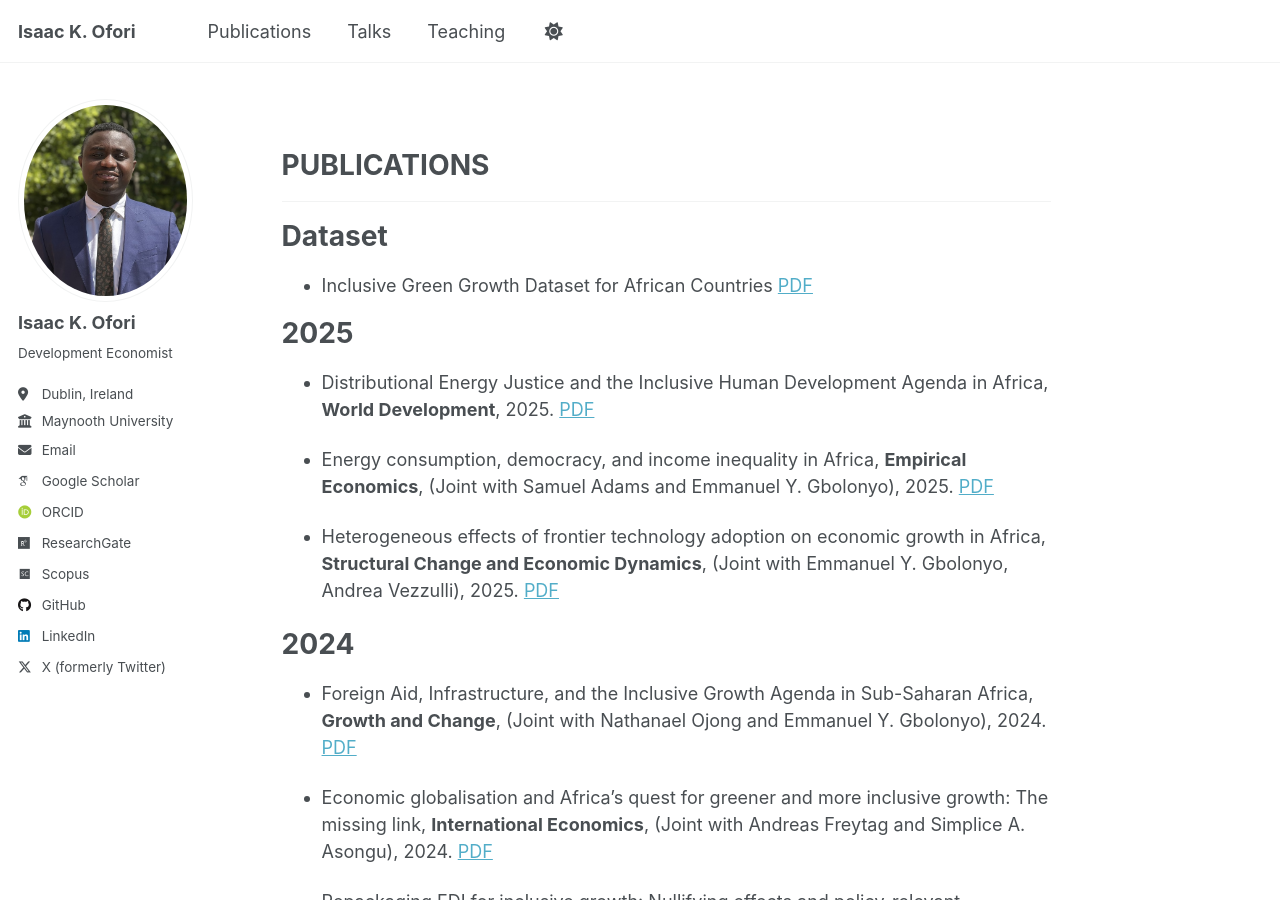
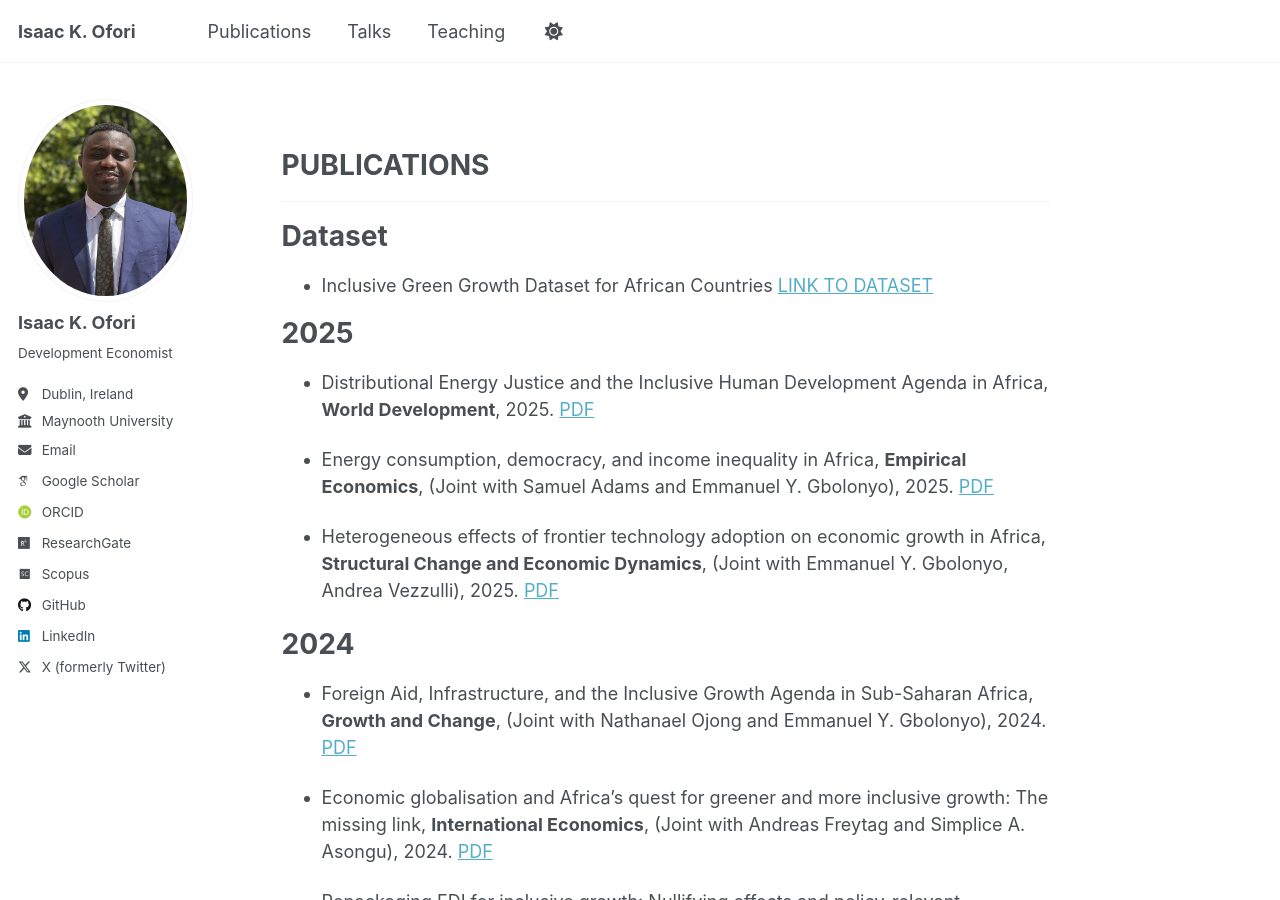
Before and after one commit to ikofori/ikofori.github.io, a Jekyll site: the page built from _pages/research.md, in a window 1280 px wide and 900 px high. Built offline with Jekyll 4.4.1, drawn with Linux system fonts in a browser that asks for light colours; some web fonts are replaced; a script that is not in the unit is left out.

Commit message:
Update research.md

```diff
--- a/_pages/research.md
+++ b/_pages/research.md
@@ -11,7 +11,7 @@ permalink: /research/
 - - -
 
 # Dataset
-- Inclusive Green Growth Dataset for African Countries [PDF](https://zenodo.org/records/12529764) <br/>
+- Inclusive Green Growth Dataset for African Countries [LINK TO DATASET](https://zenodo.org/records/12529764) <br/>
 
 # 2025
 - Distributional Energy Justice and the Inclusive Human Development Agenda in Africa, **World Development**, 2025. [PDF](https://doi.org/10.1016/j.worlddev.2025.107223) <br/>
```
